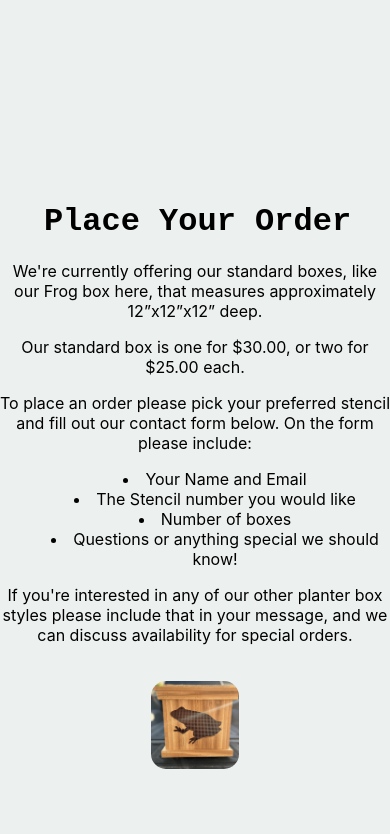
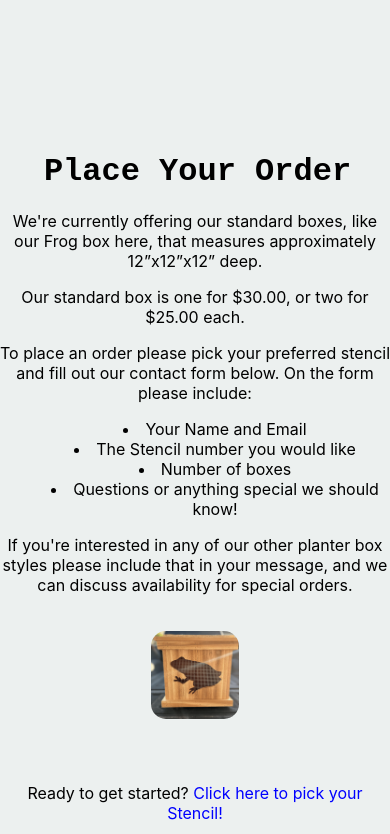
Before and after one commit to Shelcisco/Chucks-Planter-Boxes-, a React (Create React App) app: page /home in a window 390 px wide. Shown: the part 1320-2154 px from the top of the page. Built offline with nearby package versions, Linux system fonts and the light colour scheme.

Commit message:
Media test/remove break

```diff
--- a/src/components/Place.js
+++ b/src/components/Place.js
@@ -7,8 +7,6 @@
 export default function Place(){
     return(
         <div className="order">
-
-            <br></br>
             <div className="content-container">
             <div className="bird">
                     <img src={Hum} alt="Bird" id ="Bird" />
--- a/src/index.css
+++ b/src/index.css
@@ -616,8 +616,8 @@
 
 
   .order {
-    padding-top: 40px;
-    padding-bottom: 90px;
+    padding-top: 10px;
+    padding-bottom: 70px;
 }
 
 
```
